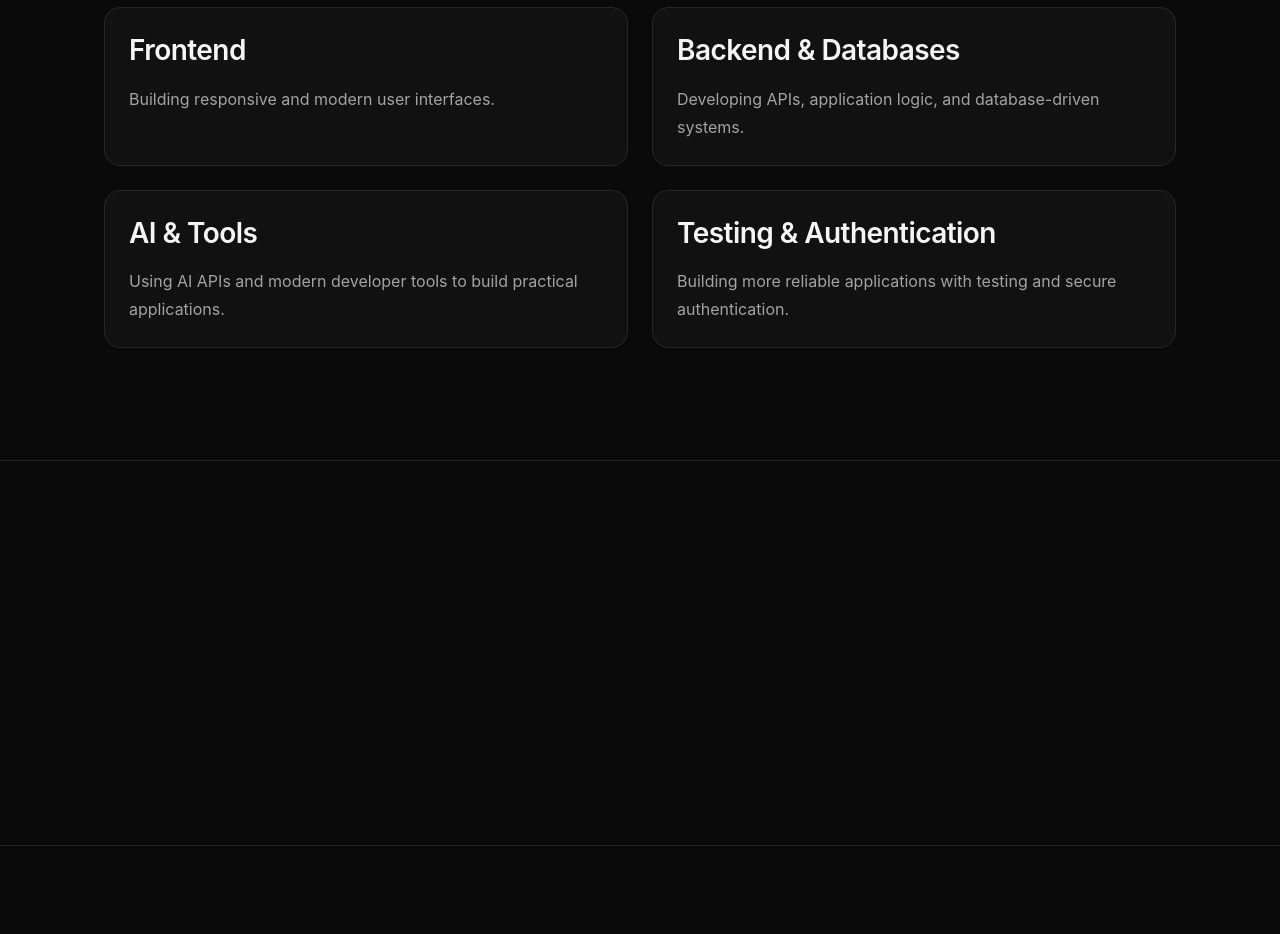
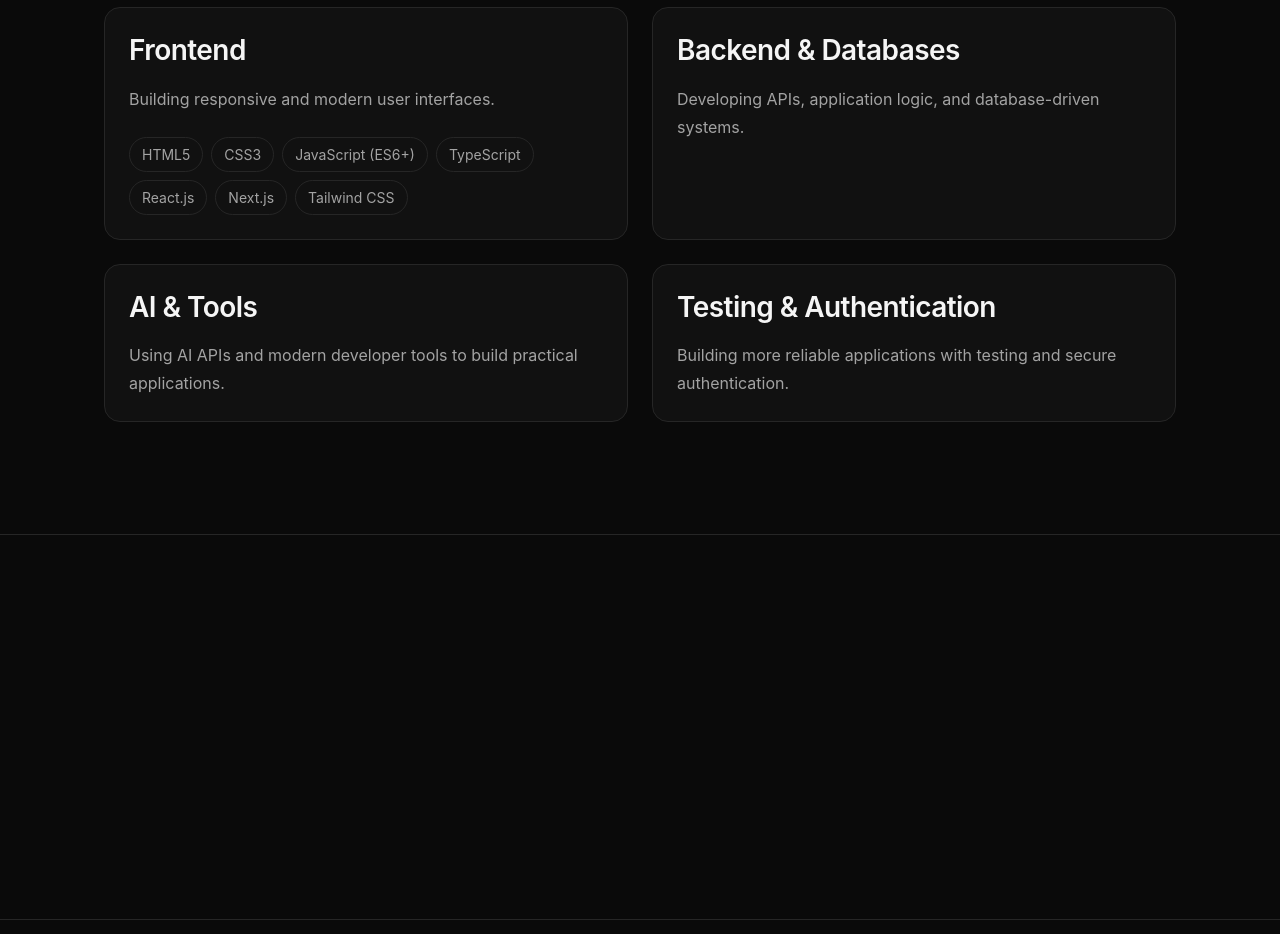
Before and after one commit to abhinav05-bhatpude/abhinav-portfolio, a Next.js app: page / in a window 1280 px wide. Shown: the part 1880-2814 px from the top of the page. Built offline with nearby package versions, Linux system fonts and the light colour scheme.

Commit message:
feat: add frontend technologies

```diff
--- a/src/components/sections/Skills.tsx
+++ b/src/components/sections/Skills.tsx
@@ -1,5 +1,15 @@
 import { SectionHeading } from "@/components/ui/SectionHeading";
 import { Section } from "@/components/ui/layout/Section";
+
+const frontendSkills = [
+  "HTML5",
+  "CSS3",
+  "JavaScript (ES6+)",
+  "TypeScript",
+  "React.js",
+  "Next.js",
+  "Tailwind CSS",
+];
 
 export function Skills() {
   return (
@@ -19,6 +29,17 @@ export function Skills() {
           <p className="text-body mt-4 text-[var(--text-secondary)]">
             Building responsive and modern user interfaces.
           </p>
+
+          <div className="mt-6 flex flex-wrap gap-2">
+            {frontendSkills.map((skill) => (
+              <span
+                key={skill}
+                className="rounded-full border border-[var(--border)] px-3 py-1.5 text-small text-[var(--text-secondary)]"
+              >
+                {skill}
+              </span>
+            ))}
+          </div>
         </div>
 
         <div className="rounded-[var(--radius-lg)] border border-[var(--border)] bg-[var(--surface)] p-6">
```
